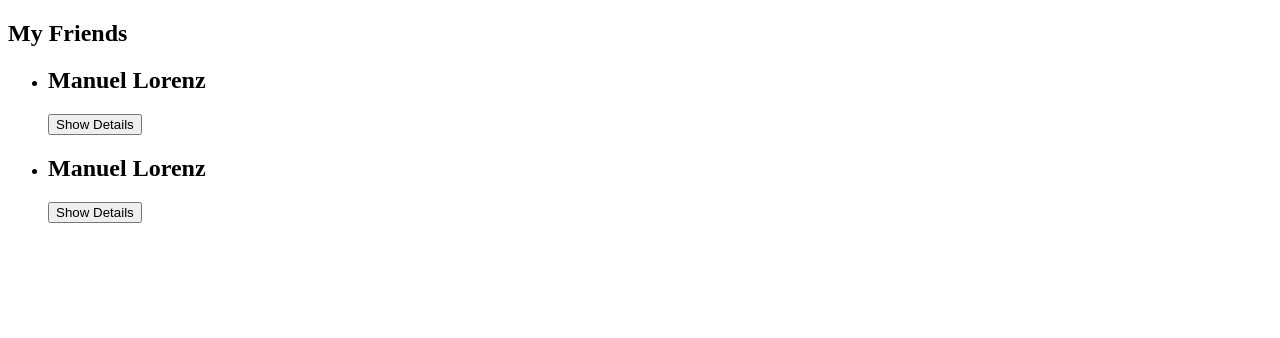
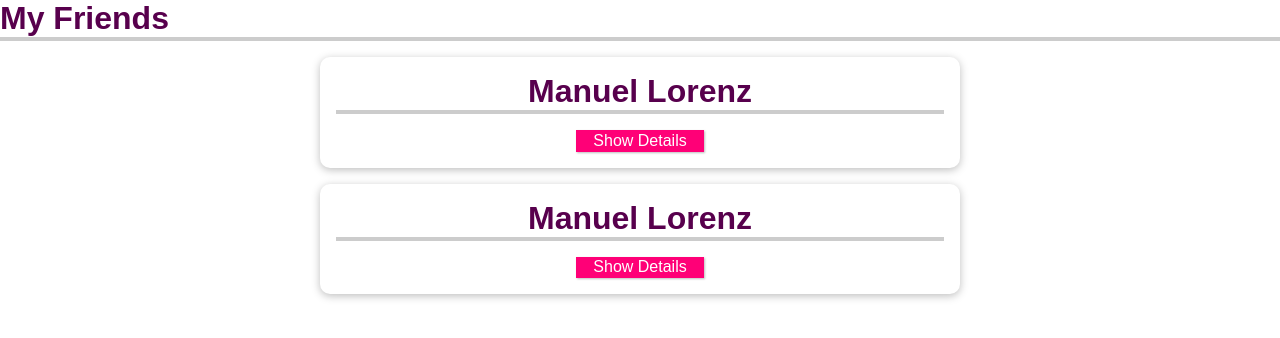
Before and after one commit to jrnewton/udemy-vue-complete-guide, a Vue app: page / in a window 1280 px wide. Shown: the top 338 px of the page. Built offline with nearby package versions, Linux system fonts and the light colour scheme.

Commit message:
Add styles

```diff
--- a/src/App.vue
+++ b/src/App.vue
@@ -30,3 +30,69 @@
   }
 };
 </script>
+
+<style>
+* {
+  box-sizing: border-box;
+}
+
+html {
+  font-family: 'Jost', sans-serif;
+}
+
+body {
+  margin: 0;
+}
+
+header {
+  box-shadow: 0 2px 8px rgba(0, 0, 0, 0.26);
+  margin: 3rem auto;
+  border-radius: 10px;
+  padding: 1rem;
+  background-color: #58004d;
+  color: white;
+  text-align: center;
+  width: 90%;
+  max-width: 40rem;
+}
+
+#app ul {
+  margin: 0;
+  padding: 0;
+  list-style: none;
+}
+
+#app li {
+  box-shadow: 0 2px 8px rgba(0, 0, 0, 0.26);
+  margin: 1rem auto;
+  border-radius: 10px;
+  padding: 1rem;
+  text-align: center;
+  width: 90%;
+  max-width: 40rem;
+}
+
+#app h2 {
+  font-size: 2rem;
+  border-bottom: 4px solid #ccc;
+  color: #58004d;
+  margin: 0 0 1rem 0;
+}
+
+#app button {
+  font: inherit;
+  cursor: pointer;
+  border: 1px solid #ff0077;
+  background-color: #ff0077;
+  color: white;
+  padding: 0.05rem 1rem;
+  box-shadow: 1px 1px 2px rgba(0, 0, 0, 0.26);
+}
+
+#app button:hover,
+#app button:active {
+  background-color: #ec3169;
+  border-color: #ec3169;
+  box-shadow: 1px 1px 4px rgba(0, 0, 0, 0.26);
+}
+</style>
```
